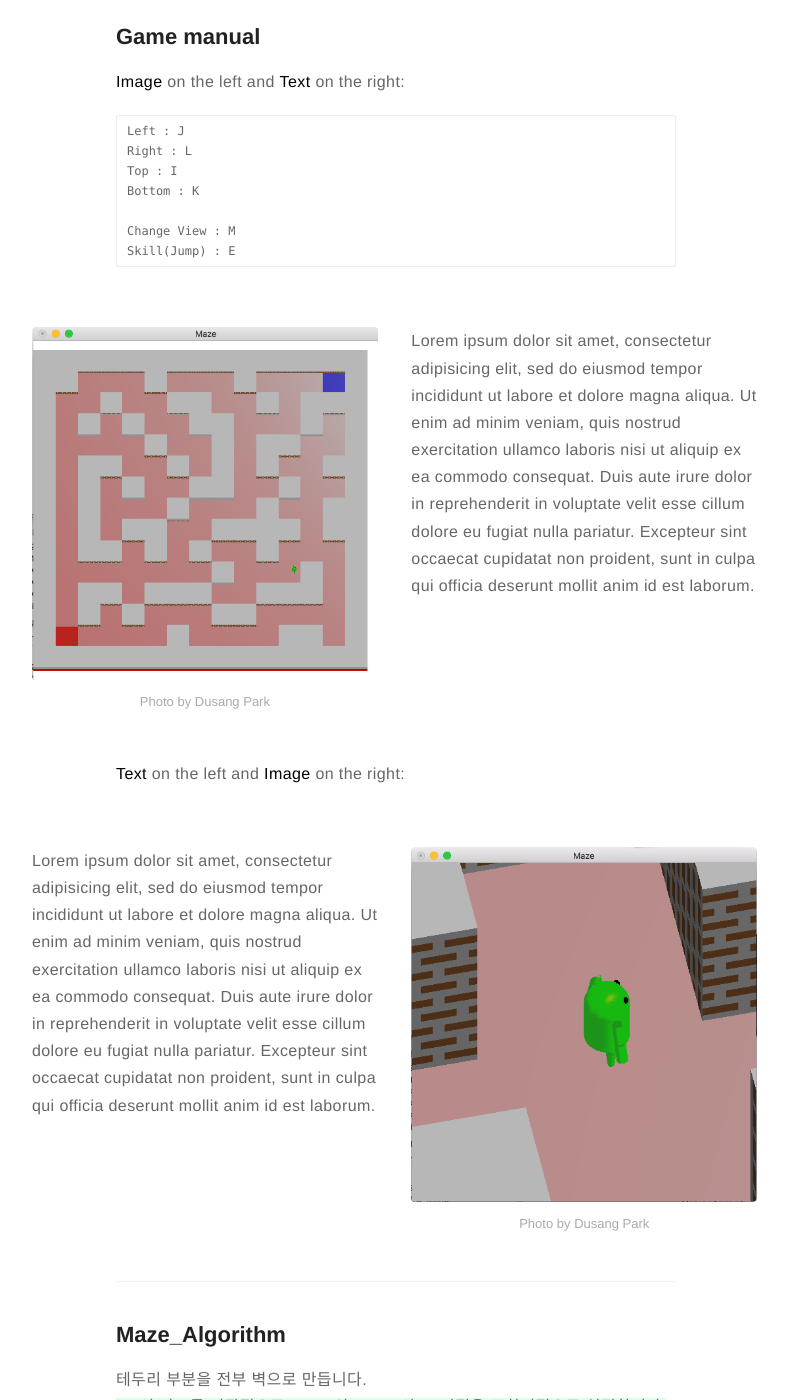
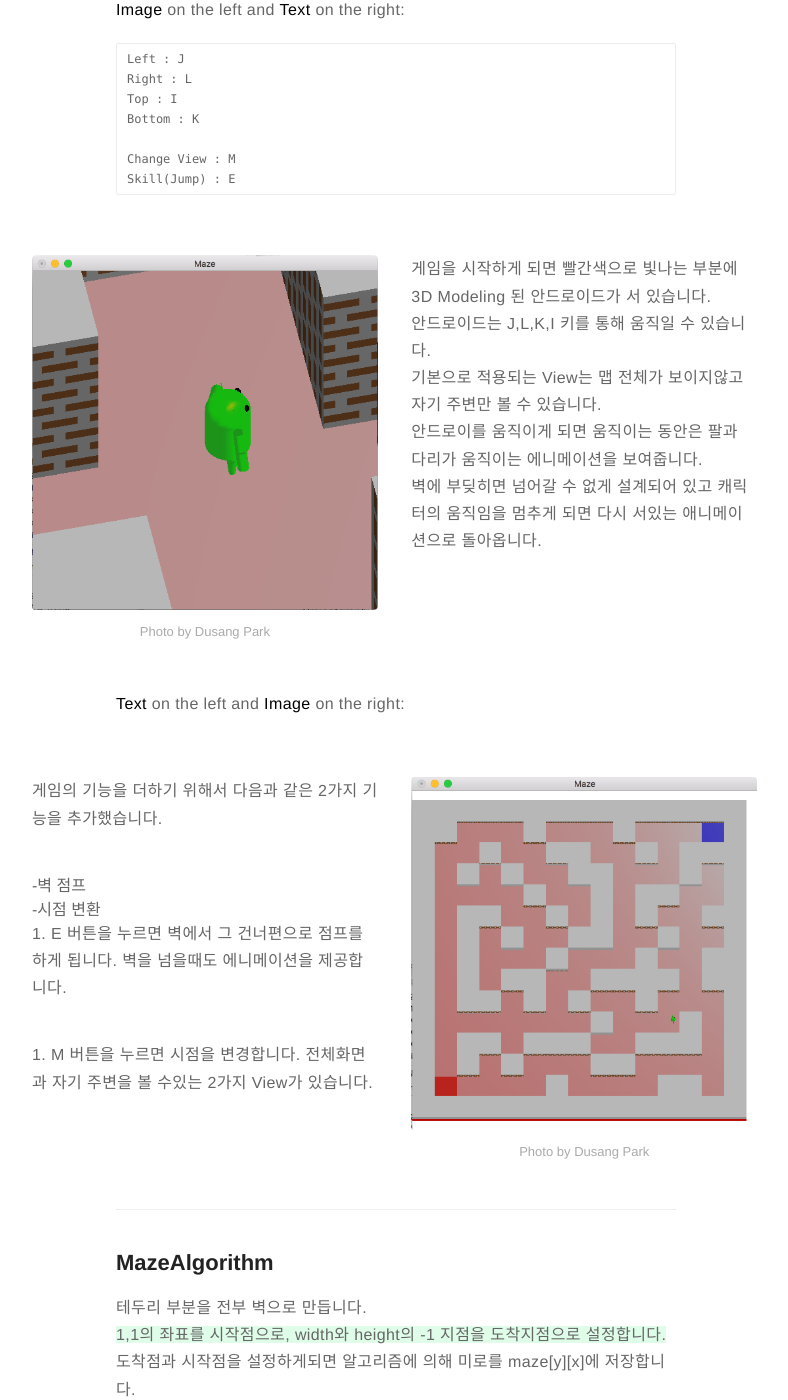
Before and after one commit to Parkdusang/blog, a Jekyll site: the page built from _posts/2015-02-24-Maze Escape Game - 3D Modeling.markdown, in a window 1280 px wide and 1400 px high, scrolled down 711 px. Shown: the whole window, without its empty margins (244-1032 px from the left). Built offline with Jekyll 4.4.1, drawn with Linux system fonts in a browser that asks for light colours; emoji names are drawn with the system emoji font; comment, search, counter and statistics services are not loaded; some of the changed text lies outside the part shown.

Commit message:
Change Content MazeEscape2

```diff
--- a/_posts/2015-02-24-Maze Escape Game - 3D Modeling.markdown
+++ b/_posts/2015-02-24-Maze Escape Game - 3D Modeling.markdown
@@ -19,17 +19,14 @@
 C언어와 OpenCV를 이용해서 지형과 캐릭터를 모델링하고 미로를 만드는 알고리즘과 View 를 직접 구현했습니다.
 
 #### Especial Elements
-- [Game manual](#Game manual)
-- [Maze_Algorithm](#Maze_Algorithm)
-- [character Modeling](#character Modeling)
-- [Star](#star)
-- [Especial Breaker](#especial-breaker)
-- [Spoiler](#spoiler)
-- [Videos](#Videos)
+- [Gamemanual](#gamemanual)
+- [MazeAlgorithm](#mazealgorithm)
+- [GameClear](#gameclear)
+- [Videos](#videos)
 
 
 ---
-## Game manual
+## GameManual
 **Image** on the left and **Text** on the right:
 {% highlight html %}
 Left : J
@@ -43,12 +40,16 @@
 
 <div class="side-by-side">
     <div class="toleft">
-        <img class="image" src="{{ site.url }}/{{ 'assets/images/1_1.png' }}" alt="Alt Text">
+        <img class="image" src="{{ site.url }}/{{ 'assets/images/1_2.png' }}" alt="Alt Text">
         <figcaption class="caption">Photo by Dusang Park</figcaption>
     </div>
 
     <div class="toright">
-        <p>Lorem ipsum dolor sit amet, consectetur adipisicing elit, sed do eiusmod tempor incididunt ut labore et dolore magna aliqua. Ut enim ad minim veniam, quis nostrud exercitation ullamco laboris nisi ut aliquip ex ea commodo consequat. Duis aute irure dolor in reprehenderit in voluptate velit esse cillum dolore eu fugiat nulla pariatur. Excepteur sint occaecat cupidatat non proident, sunt in culpa qui officia deserunt mollit anim id est laborum.</p>
+        <p>게임을 시작하게 되면 빨간색으로 빛나는 부분에 3D Modeling 된 안드로이드가 서 있습니다.  <br />
+        안드로이드는  J,L,K,I 키를 통해 움직일 수 있습니다.  <br />
+        기본으로 적용되는 View는 맵 전체가 보이지않고 자기 주변만 볼 수 있습니다. <br />
+        안드로이를 움직이게 되면 움직이는 동안은 팔과 다리가 움직이는 에니메이션을 보여줍니다. <br />
+        벽에 부딪히면 넘어갈 수 없게 설계되어 있고 캐릭터의 움직임을 멈추게 되면 다시 서있는 애니메이션으로 돌아옵니다.   </p>
     </div>
 </div>
 
@@ -56,21 +57,25 @@
 
 <div class="side-by-side">
     <div class="toleft">
-        <p>Lorem ipsum dolor sit amet, consectetur adipisicing elit, sed do eiusmod tempor incididunt ut labore et dolore magna aliqua. Ut enim ad minim veniam, quis nostrud exercitation ullamco laboris nisi ut aliquip ex ea commodo consequat. Duis aute irure dolor in reprehenderit in voluptate velit esse cillum dolore eu fugiat nulla pariatur. Excepteur sint occaecat cupidatat non proident, sunt in culpa qui officia deserunt mollit anim id est laborum.</p>
+        <p>게임의 기능을 더하기 위해서 다음과 같은 2가지 기능을 추가했습니다.</p>
+        <span> -벽 점프</span><br />
+        <span> -시점 변환</span>
+        <p>1. E 버튼을 누르면 벽에서 그 건너편으로 점프를 하게 됩니다. 벽을 넘을때도 에니메이션을 제공합니다.</p>
+        <p>1. M 버튼을 누르면 시점을 변경합니다. 전체화면과 자기 주변을 볼 수있는 2가지 View가 있습니다.</p>
     </div>
 
     <div class="toright">
-        <img class="image" src="{{ site.url }}/{{ 'assets/images/1_2.png' }}" alt="Alt Text">
+        <img class="image" src="{{ site.url }}/{{ 'assets/images/1_1.png' }}" alt="Alt Text">
         <figcaption class="caption">Photo by Dusang Park</figcaption>
     </div>
 </div>
 
 
 ---
-## Maze_Algorithm
+## MazeAlgorithm
 
 테두리 부분을 전부 벽으로 만듭니다.
-<span class="evidence">1,1의 좌표를 시작점으로, width와 height의 -1 지점을 도착지점으로 설정합니다.  </span>
+<span class="evidence">1,1의 좌표를 시작점으로, width와 height의 -1 지점을 도착지점으로 설정합니다.</span>
 도착점과 시작점을 설정하게되면 알고리즘에 의해 미로를 maze[y][x]에 저장합니다.
 maze[][] == 2 는 벽으로 그외엔 길로 인식합니다.
 자세한 코드는 깃허브에 올라와 있습니다.
@@ -101,7 +106,7 @@
 
 ---
 
-## Game Clear
+## GameClear
 
 <div class="side-by-side">
     <div class="toleft">
@@ -110,7 +115,11 @@
     </div>
 
     <div class="toright">
-        <p>Lorem ipsum dolor sit amet, consectetur adipisicing elit, sed do eiusmod tempor incididunt ut labore et dolore magna aliqua. Ut enim ad minim veniam, quis nostrud exercitation ullamco laboris nisi ut aliquip ex ea commodo consequat. Duis aute irure dolor in reprehenderit in voluptate velit esse cillum dolore eu fugiat nulla pariatur. Excepteur sint occaecat cupidatat non proident, sunt in culpa qui officia deserunt mollit anim id est laborum.</p>
+        <p>게임의 도착지점은 파란색 바닥으로 되어있습니다.</p>
+        <br />
+        <br />
+        <p>캐릭터가 도착 지점에 들어가게 되면 안드로이드는 시작지점까지 점프해서 날아가게 됩니다. </p>
+        <p>안드로이드가 시작 지점에 도착하게되면 미로 알고리즘을 다시 동작해서 새로운 미로를 만들어 냅니다. 그리고 새로운 게임을 플레이 할 수 있습니다.</p>
     </div>
 </div>
 
@@ -119,12 +128,8 @@
 
 ## Videos
 
-Do you want some videos? Youtube, Vimeo or Vevo? Copy the embed code and paste on your post!
+실제 게임플레이 영상입니다.
 
-**Example**
-
-{% highlight html %}
-<iframe width="560" height="310" src="https://www.youtube.com/embed/r7XhWUDj-Ts" frameborder="0" allowfullscreen></iframe>
-{% endhighlight %}
+**Youtube**
 
 <iframe width="560" height="310" src="https://www.youtube.com/embed/qDNZa_tf7Ic" frameborder="0" allowfullscreen></iframe>
```
